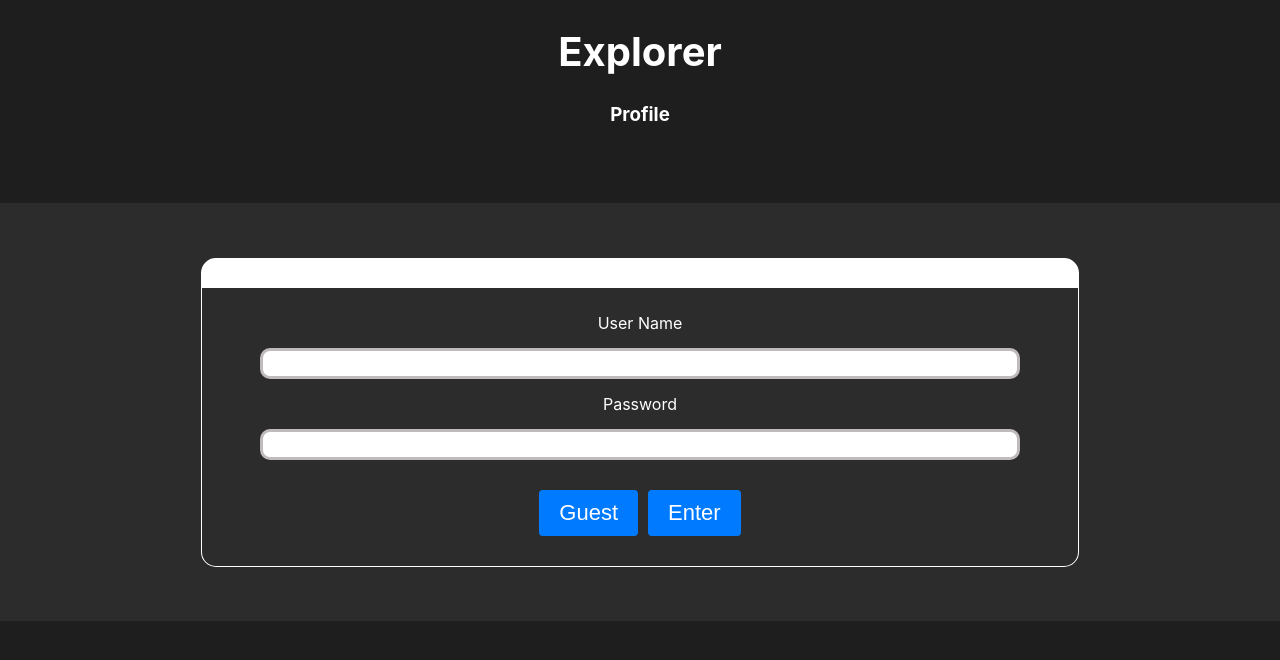
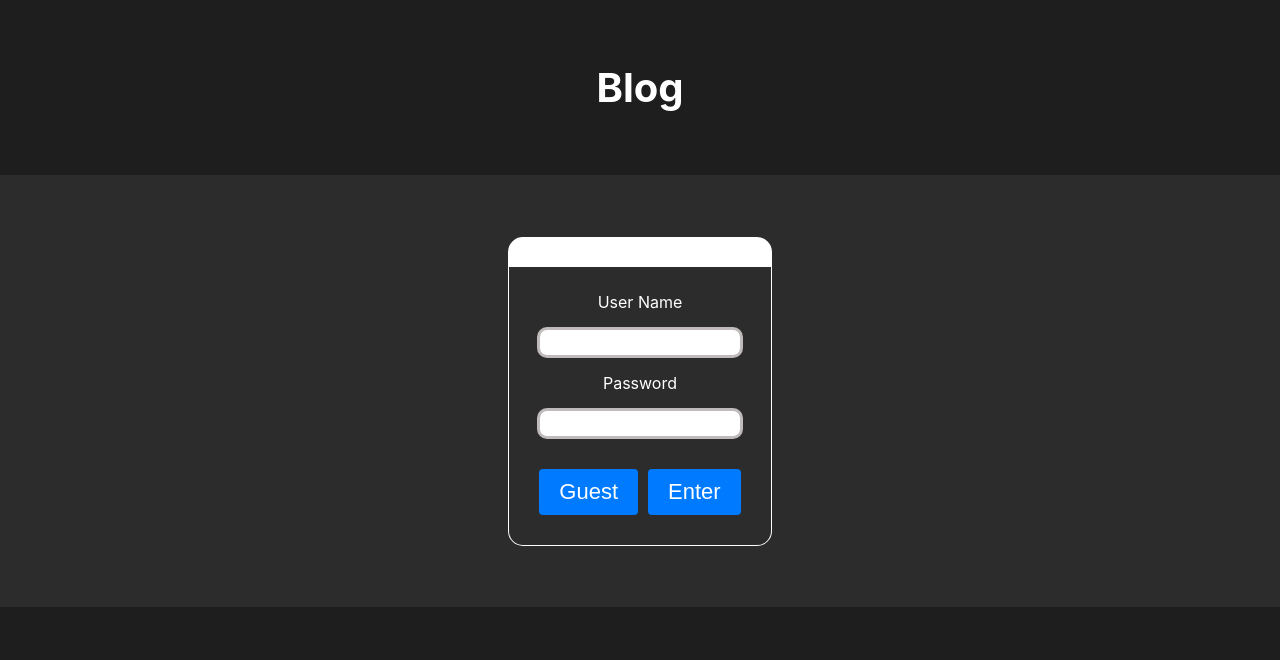
Before and after one commit to Gibsongf/react-blog-app, a React (Create React App) app: page /login in a window 1280 px wide. Shown: the top 660 px of the page. Built offline with nearby package versions, Linux system fonts and the light colour scheme.

Commit message:
conditional header + cleaning

```diff
--- a/src/Api.js
+++ b/src/Api.js
@@ -74,13 +74,11 @@ export async function getIndexData() {
     }
 }
 export async function getUserData() {
-    // console.log(process.env);
-    const url = "http://localhost:3000/api/blog-owner/";
+    const url = "http://localhost:3000/api/user-blog/";
     const data = await setupFetch(url);
     return data;
 }
 export async function getAuthorDetails(id) {
-    console.log(id);
     const url = `http://localhost:3000/public/author/${id}`;
     const data = await setupFetch(url, "get");
     return data;
@@ -96,8 +94,12 @@ export async function updatePost(id, formData) {
     const data = await setupFetch(url, "put", formData);
     return data;
 }
-export async function getPostDetails(id) {
-    const url = `http://localhost:3000/api/post/${id}`;
+export async function getPostDetails(id, isPublic) {
+    let call = "api";
+    if (isPublic) {
+        call = "public";
+    }
+    const url = `http://localhost:3000/${call}/post/${id}`;
     const data = await setupFetch(url, "get");
     return data;
 }
@@ -113,8 +115,12 @@ export async function deleteComment(postID, commentID) {
     return data;
 }
 
-export async function newComment(postID, formData) {
-    const url = `http://localhost:3000/api/post/${postID}/comment`;
+export async function postComment(postID, formData, isPublic) {
+    let call = "api";
+    if (isPublic) {
+        call = "public";
+    }
+    const url = `http://localhost:3000/${call}/post/${postID}/comment`;
     const data = await setupFetch(url, "post", formData);
     return data;
 }
--- a/src/App.js
+++ b/src/App.js
@@ -1,26 +1,53 @@
 import "./styles/App.css";
-import { useState } from "react";
-import { Routes, Route, Link } from "react-router-dom";
+import { useEffect, useState } from "react";
+import {
+    Routes,
+    Route,
+    Link,
+    useLocation,
+    useNavigate,
+} from "react-router-dom";
 import { UserPostDetails } from "./pages/UserPostDetails";
 import { UserProfile } from "./pages/UserProfile";
 import { Login } from "./pages/Login";
 import { AllPublicPost } from "./pages/public/AllPosts";
 import { PublicPostDetails } from "./pages/public/PublicPostDetails";
 import { PublicAuthorDetails } from "./pages/public/PublicAuthorDetails";
+import { headerInfo } from "./utils";
+import Icon from "@mdi/react";
+import { mdiAccountCircleOutline } from "@mdi/js";
 
 const Header = () => {
+    let token = localStorage.getItem("token");
+    const location = useLocation().pathname.split("/")[1];
+    const h3 = headerInfo();
+    const AccountIcon = () => {
+        return (
+            <Link to={h3.url} className="back-home">
+                <Icon
+                    path={mdiAccountCircleOutline}
+                    title="User Profile"
+                    size={2}
+                    color="white"
+                />
+            </Link>
+        );
+    };
     return (
         <div className="header">
             <h1>
                 <Link to="/public" className="back-home">
-                    Explorer
+                    Blog
                 </Link>
             </h1>
-            <h3>
-                <Link to="/profile" className="back-home">
-                    Profile
-                </Link>
-            </h3>
+            {!token && location === "public" && (
+                <h3>
+                    <Link to="/login" className="back-home">
+                        Login
+                    </Link>
+                </h3>
+            )}
+            {token && <AccountIcon />}
         </div>
     );
 };
@@ -29,13 +56,30 @@ const Footer = () => {
 };
 
 function App() {
+    const nav = useNavigate();
+    const location = useLocation();
+    const [guest, setGuest] = useState(false);
     const [token, setToken] = useState(localStorage.getItem("token"));
-
+    const redirectLogin = () => {
+        const currentUrl = location.pathname.split("/")[1];
+        if (currentUrl !== "login" && !guest) {
+            nav("login");
+        }
+    };
+    useEffect(() => {
+        if (!token && !guest) {
+            redirectLogin();
+        }
+    }, []);
     return (
         <div className="App">
-            <Header />
-            {!token ? <Login setToken={setToken} /> : ""}
+            <Header guest={guest} />
+            {/* {!token ? redirectLogin() : ""} */}
             <Routes>
+                <Route
+                    path="login"
+                    element={<Login setToken={setToken} setGuest={setGuest} />}
+                />
                 <Route path="profile/*">
                     <Route index element={<UserProfile />} />
                     <Route path="post/:id" element={<UserPostDetails />} />
--- a/src/components/Comment.js
+++ b/src/components/Comment.js
@@ -1,5 +1,5 @@
 import { useContext, useState } from "react";
-import { newComment } from "../Api";
+import { postComment } from "../Api";
 import { ConfirmDeletionForm } from "./Forms";
 import { newContentValidator } from "./FormValidation";
 import { formatDate } from "../utils";
@@ -10,11 +10,10 @@ import { PublicUpdateContext } from "../pages/public/PublicPostDetails";
 export const NewComment = () => {
     const initialState = { user_name: "", comment_text: "" };
     const [formData, setFormData] = useState(initialState);
-    // const [validData, setValidData] = useState();
     const postId = localStorage.getItem("postID");
     const { setWasUpdated } = useContext(UserUpdateContext);
     const { setUpdated } = useContext(PublicUpdateContext);
-
+    const location = useLocation().pathname.split("/")[1];
     const handleInputChange = (e) => {
         setFormData({ ...formData, [e.target.name]: e.target.value });
         newContentValidator(e);
@@ -24,7 +23,11 @@ export const NewComment = () => {
         e.preventDefault();
         const isValidData = newContentValidator(e.target.parentElement);
         if (isValidData) {
-            await newComment(postId, formData);
+            if (location === "public") {
+                await postComment(postId, formData, true);
+            } else {
+                await postComment(postId, formData);
+            }
             setWasUpdated((e) => !e);
             setUpdated((e) => !e);
             e.target.parentElement.reset();
--- a/src/pages/Login.js
+++ b/src/pages/Login.js
@@ -1,8 +1,10 @@
-import { useState } from "react";
+import { useEffect, useState } from "react";
 import { apiLogin } from "../Api";
 import ReactLoading from "react-loading";
+import { Link, useNavigate } from "react-router-dom";
 
-export const Login = ({ setToken }) => {
+export const Login = ({ setToken, setGuest }) => {
+    const nav = useNavigate();
     const ini = { username: "", password: "" };
     const [informUser, setInformUser] = useState({ msg: "", text: "" });
     const [formData, setFormData] = useState(ini);
@@ -11,6 +13,13 @@ export const Login = ({ setToken }) => {
             return { ...prev, [e.target.name]: e.target.value };
         });
     };
+
+    useEffect(() => {
+        const token = localStorage.getItem("token");
+        if (token) {
+            nav("/profile");
+        }
+    }, [nav]);
     const onSubmit = async (e) => {
         e.preventDefault();
         const response = await apiLogin(formData);
@@ -30,6 +39,7 @@ export const Login = ({ setToken }) => {
                 localStorage.setItem("userID", response.id);
                 setToken(localStorage.getItem("token"));
             }
+            nav("/profile");
         }
     };
     return (
@@ -66,9 +76,9 @@ export const Login = ({ setToken }) => {
                 <div className="error-msg"></div>
 
                 <div className="login-btn">
-                    <button type="button">
-                        <a href="http://">Guest</a>
-                    </button>
+                    <Link to="/public" onClick={() => setGuest(true)}>
+                        <button type="button">Guest</button>
+                    </Link>
                     <button type="submit">Enter</button>
                 </div>
             </form>
--- a/src/pages/UserProfile.js
+++ b/src/pages/UserProfile.js
@@ -21,6 +21,7 @@ const AuthorInfo = () => {
 
 export const UserProfile = () => {
     const [data, setData] = useState(null);
+    const token = localStorage.getItem("token");
     const [wasUpdated, setWasUpdated] = useState(false);
     useEffect(() => {
         const fetchData = async () => {
@@ -49,9 +50,10 @@ export const UserProfile = () => {
                 }
             }
         };
-
-        fetchData();
-    }, [wasUpdated]);
+        if (token) {
+            fetchData();
+        }
+    }, [wasUpdated, token]);
     if (!data) {
         // Data is still being fetched
         return <div>Loading...</div>;
--- a/src/pages/public/PublicPostDetails.js
+++ b/src/pages/public/PublicPostDetails.js
@@ -62,7 +62,7 @@ export const PublicPostDetails = () => {
         const fetchData = async () => {
             const postID = localStorage["postID"];
             try {
-                const result = await getPostDetails(postID);
+                const result = await getPostDetails(postID, true);
                 result.post.timestamp = formatDate(result.post.timestamp);
                 // console.log("public post details");
                 setCurrentPost(() => result.post);
--- a/src/styles/App.css
+++ b/src/styles/App.css
@@ -24,6 +24,9 @@ body {
   grid-column: 1/4;
   text-align: center;
   background-color: rgb(30, 30, 30);
+  display: flex;
+  align-items: center;
+  justify-content: space-around;
 }
 
 .footer {
@@ -137,16 +140,19 @@ body {
 }
 
 .login-form {
-  display: flex;
-  flex-direction: column;
-  align-items: center;
-  align-self: center;
   border: 1px solid white;
   border-top: 30px solid white;
   border-radius: 15px;
   padding: 25px;
   grid-column: 2;
+  max-width: 25vw;
+  display: flex;
+  flex-direction: column;
+  align-items: center;
+  align-self: center;
+  justify-self: center;
   gap: 10px;
+
 }
 
 .login-btn button {
--- a/src/utils.js
+++ b/src/utils.js
@@ -19,3 +19,19 @@ export const savePostId = (e) => {
 export const saveUserInfo = (info) => {
     localStorage.setItem("userProfile", JSON.stringify(info));
 };
+export const headerInfo = () => {
+    let token = localStorage.getItem("token");
+    const profile = {
+        text: "Profile",
+        url: "/profile",
+    };
+    const login = {
+        text: "Login",
+        url: "/login",
+    };
+    if (token) {
+        return profile;
+    } else {
+        return login;
+    }
+};
```
